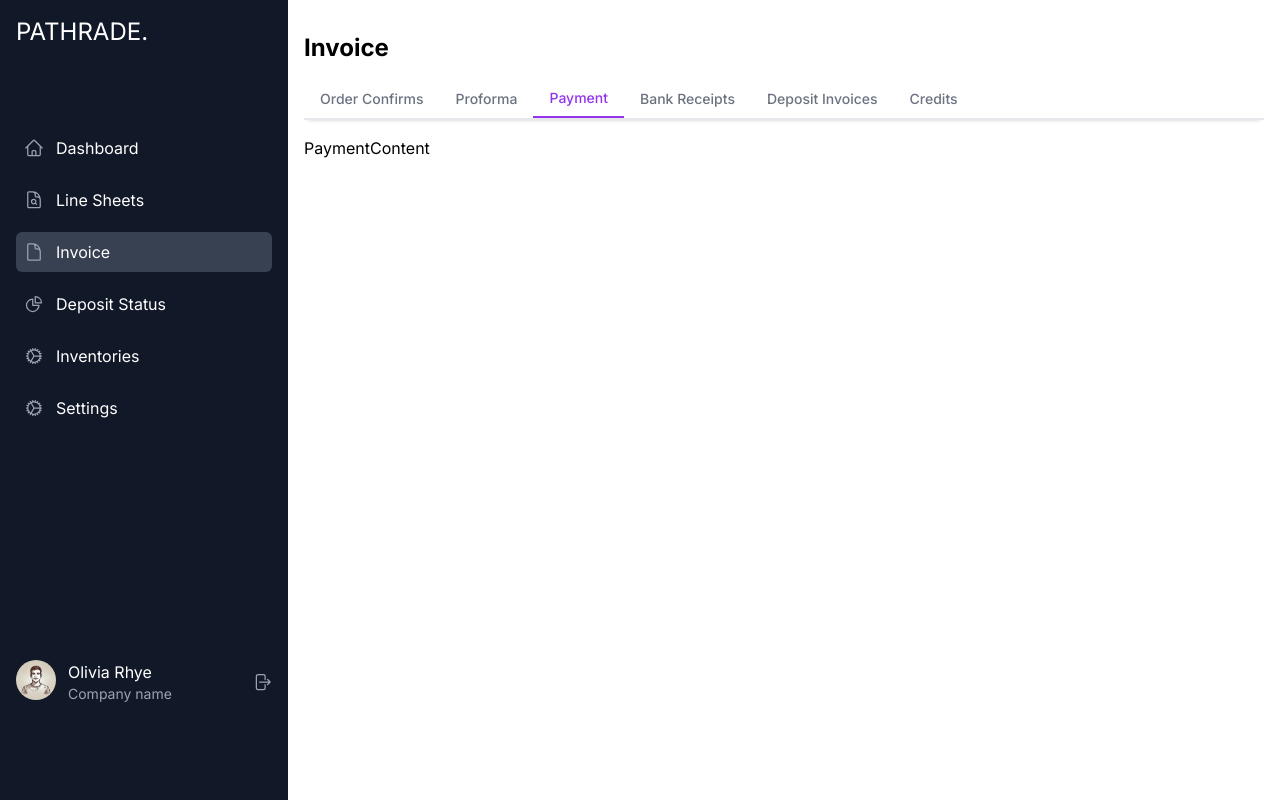
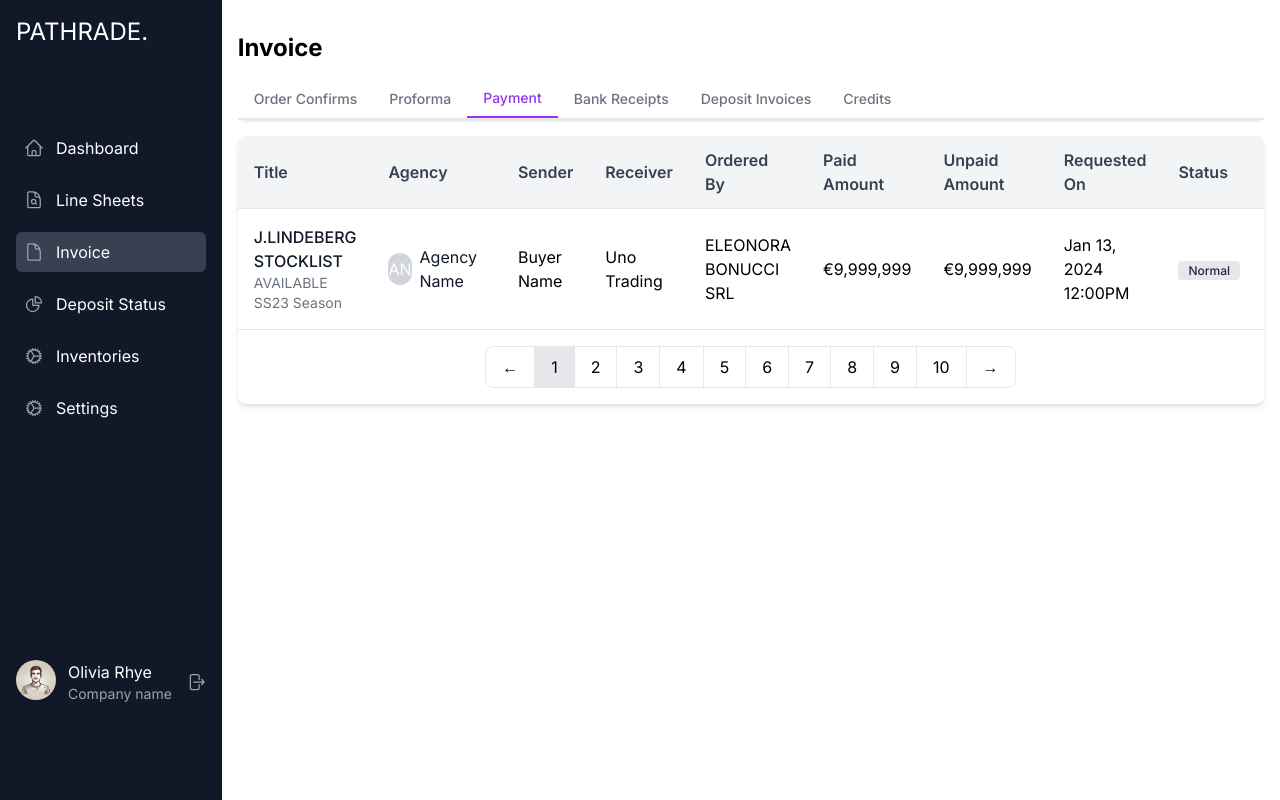
Before and after one commit to yeomgahui/pathrade-front, a Next.js app: page /invoice in a window 1280 px wide. Built offline with nearby package versions, Linux system fonts and the light colour scheme.

Commit message:
Pagination 구현

```diff
--- /dev/null
+++ b/components/organisms/Pagination/index.tsx
@@ -0,0 +1,58 @@
+import React from 'react';
+
+type PaginationProps = {
+  currentPage: number;
+  totalPages: number;
+  onPageChange: (page: number) => void;
+};
+
+const Pagination: React.FC<PaginationProps> = ({
+  currentPage,
+  totalPages,
+  onPageChange,
+}) => {
+  const handlePageChange = (page: number) => {
+    if (page < 1 || page > totalPages) return;
+    onPageChange(page);
+  };
+
+  const renderPageNumbers = () => {
+    const pages = [];
+    for (let i = 1; i <= totalPages; i++) {
+      pages.push(
+        <button
+          key={i}
+          onClick={() => handlePageChange(i)}
+          className={`px-4 py-2 border -ml-px first:border-l-0 ${
+            i === currentPage ? 'bg-gray-200' : 'hover:bg-gray-100'
+          }`}
+        >
+          {i}
+        </button>,
+      );
+    }
+    return pages;
+  };
+
+  return (
+    <div className="flex items-center justify-center ">
+      <button
+        onClick={() => handlePageChange(currentPage - 1)}
+        className="px-4 py-2 border -ml-px hover:bg-gray-100 rounded-l-lg"
+        disabled={currentPage === 1}
+      >
+        &larr;
+      </button>
+      {renderPageNumbers()}
+      <button
+        onClick={() => handlePageChange(currentPage + 1)}
+        className="px-4 py-2 border -ml-px hover:bg-gray-100 rounded-r-lg"
+        disabled={currentPage === totalPages}
+      >
+        &rarr;
+      </button>
+    </div>
+  );
+};
+
+export default Pagination;
--- /dev/null
+++ b/components/organisms/Table/index.tsx
@@ -0,0 +1,59 @@
+// components/organisms/Table.tsx
+import React from 'react';
+
+const Table = () => {
+  return (
+    <div className="overflow-x-auto bg-white shadow-md rounded-lg">
+      <table className="min-w-full bg-white">
+        {/* 테이블 헤더 */}
+        <thead className="bg-gray-100">
+          <tr className="text-gray-700">
+            <th className="py-3 px-4 font-semibold text-left">Title</th>
+            <th className="py-3 px-4 font-semibold text-left">Agency</th>
+            <th className="py-3 px-4 font-semibold text-left">Sender</th>
+            <th className="py-3 px-4 font-semibold text-left">Receiver</th>
+            <th className="py-3 px-4 font-semibold text-left">Ordered By</th>
+            <th className="py-3 px-4 font-semibold text-left">Paid Amount</th>
+            <th className="py-3 px-4 font-semibold text-left">Unpaid Amount</th>
+            <th className="py-3 px-4 font-semibold text-left">Requested On</th>
+            <th className="py-3 px-4 font-semibold text-left">Status</th>
+          </tr>
+        </thead>
+
+        {/* 테이블 바디 */}
+        <tbody>
+          <tr className="border-t border-gray-200">
+            <td className="py-4 px-4">
+              <div className="font-medium text-gray-900">
+                J.LINDEBERG STOCKLIST
+              </div>
+              <div className="text-sm text-gray-500">AVAILABLE SS23 Season</div>
+            </td>
+            <td className="py-4 px-4">
+              <div className="flex items-center space-x-2">
+                <div className="w-8 h-8 bg-gray-300 rounded-full flex items-center justify-center text-white">
+                  AN
+                </div>
+                <span className="text-gray-900">Agency Name</span>
+              </div>
+            </td>
+            <td className="py-4 px-4">Buyer Name</td>
+            <td className="py-4 px-4">Uno Trading</td>
+            <td className="py-4 px-4">ELEONORA BONUCCI SRL</td>
+            <td className="py-4 px-4">€9,999,999</td>
+            <td className="py-4 px-4">€9,999,999</td>
+            <td className="py-4 px-4">Jan 13, 2024 12:00PM</td>
+            <td className="py-4 px-4">
+              <span className="bg-gray-200 text-gray-800 text-xs font-medium mr-2 px-2.5 py-0.5 rounded">
+                Normal
+              </span>
+            </td>
+          </tr>
+          {/* 다른 행들이 반복될 수 있습니다 */}
+        </tbody>
+      </table>
+    </div>
+  );
+};
+
+export default Table;
--- /dev/null
+++ b/components/pages/invoicePage/InvoiceTable.tsx
@@ -0,0 +1,76 @@
+'use client';
+
+import { useState } from 'react';
+import Pagination from '@/components/organisms/Pagination';
+
+const Table = () => {
+  const [currentPage, setCurrentPage] = useState(1);
+
+  const handlePageChange = (page: number) => {
+    setCurrentPage(page);
+  };
+
+  return (
+    <div className="overflow-x-auto bg-white shadow-md rounded-lg">
+      <table className="min-w-full bg-white border-b">
+        {/* 테이블 헤더 */}
+        <thead className="bg-gray-100">
+          <tr className="text-gray-700">
+            <th className="py-3 px-4 font-semibold text-left">Title</th>
+            <th className="py-3 px-4 font-semibold text-left">Agency</th>
+            <th className="py-3 px-4 font-semibold text-left">Sender</th>
+            <th className="py-3 px-4 font-semibold text-left">Receiver</th>
+            <th className="py-3 px-4 font-semibold text-left">Ordered By</th>
+            <th className="py-3 px-4 font-semibold text-left">Paid Amount</th>
+            <th className="py-3 px-4 font-semibold text-left">Unpaid Amount</th>
+            <th className="py-3 px-4 font-semibold text-left">Requested On</th>
+            <th className="py-3 px-4 font-semibold text-left">Status</th>
+          </tr>
+        </thead>
+
+        {/* 테이블 바디 */}
+        <tbody>
+          <tr className="border-t border-gray-200">
+            <td className="py-4 px-4">
+              <div className="font-medium text-gray-900">
+                J.LINDEBERG STOCKLIST
+              </div>
+              <div className="text-sm text-gray-500">AVAILABLE SS23 Season</div>
+            </td>
+            <td className="py-4 px-4">
+              <div className="flex items-center space-x-2">
+                <div className="w-8 h-8 bg-gray-300 rounded-full flex items-center justify-center text-white">
+                  AN
+                </div>
+                <span className="text-gray-900">Agency Name</span>
+              </div>
+            </td>
+            <td className="py-4 px-4">Buyer Name</td>
+            <td className="py-4 px-4">Uno Trading</td>
+            <td className="py-4 px-4">ELEONORA BONUCCI SRL</td>
+            <td className="py-4 px-4">€9,999,999</td>
+            <td className="py-4 px-4">€9,999,999</td>
+            <td className="py-4 px-4">Jan 13, 2024 12:00PM</td>
+            <td className="py-4 px-4">
+              <span className="bg-gray-200 text-gray-800 text-xs font-medium mr-2 px-2.5 py-0.5 rounded">
+                Normal
+              </span>
+            </td>
+          </tr>
+          {/* 다른 행들이 반복될 수 있습니다 */}
+        </tbody>
+      </table>
+
+      {/* 페이지네이션 */}
+      <div className="my-4">
+        <Pagination
+          currentPage={currentPage}
+          totalPages={10}
+          onPageChange={handlePageChange}
+        />
+      </div>
+    </div>
+  );
+};
+
+export default Table;
--- a/components/pages/invoicePage/contents/PaymentContent.tsx
+++ b/components/pages/invoicePage/contents/PaymentContent.tsx
@@ -1,5 +1,10 @@
+import InvoiceTable from '../InvoiceTable';
 const PaymentContent = () => {
-  return <div>PaymentContent</div>;
+  return (
+    <div className="overflow-x-auto bg-white shadow-md rounded-lg">
+      <InvoiceTable />
+    </div>
+  );
 };
 
 export default PaymentContent;
```
